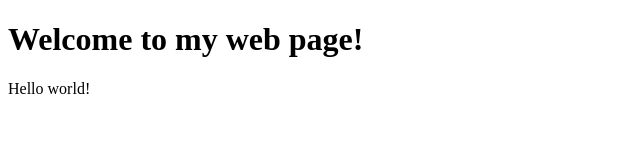
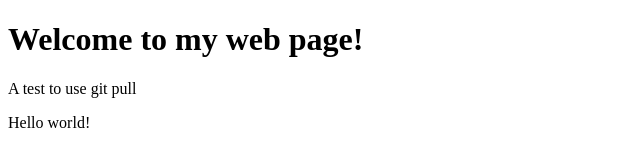
Before and after one commit to Satwik2002/My_first_repo, a plain HTML site: page hello.html in a window 1280 px wide. Shown: the whole page, without its empty margins (0-640 px from the left). Drawn offline with Linux system fonts and the light colour scheme.

Commit message:
Added a line to learn git pull

```diff
--- a/hello.html
+++ b/hello.html
@@ -5,6 +5,7 @@
      </head>
      <body>
          <h1><strong>Welcome to my web page!</strong></h1>
+         <p>A test to use git pull</p>
          Hello world!
      </body>
  </html>
```
